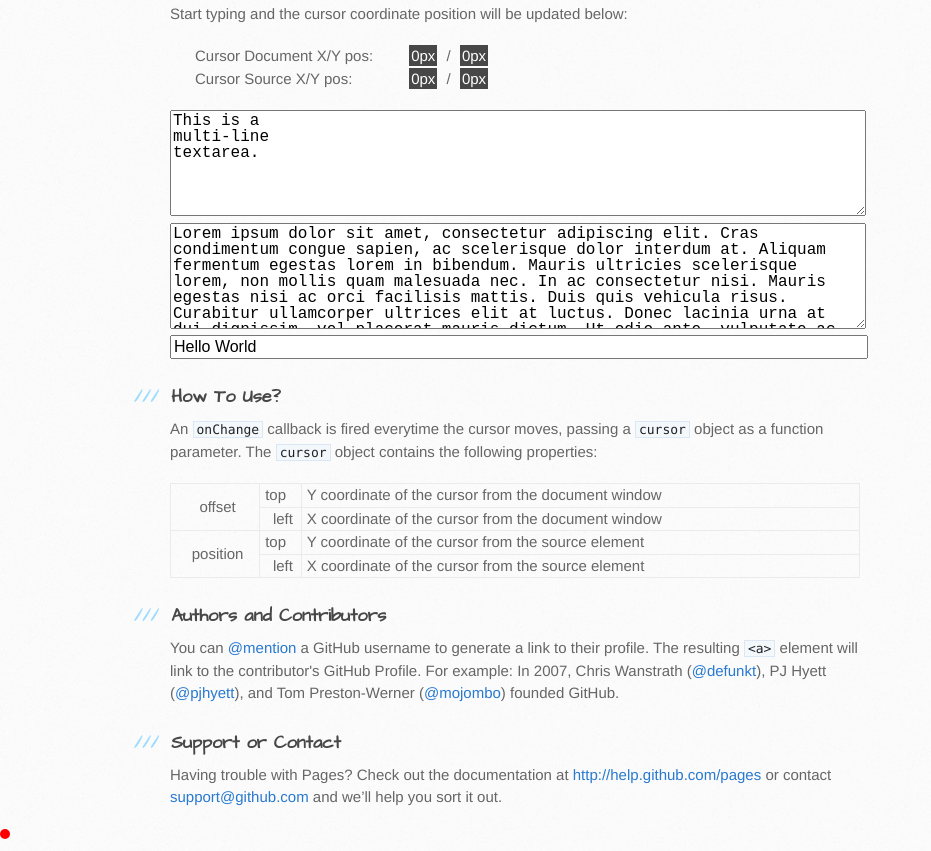
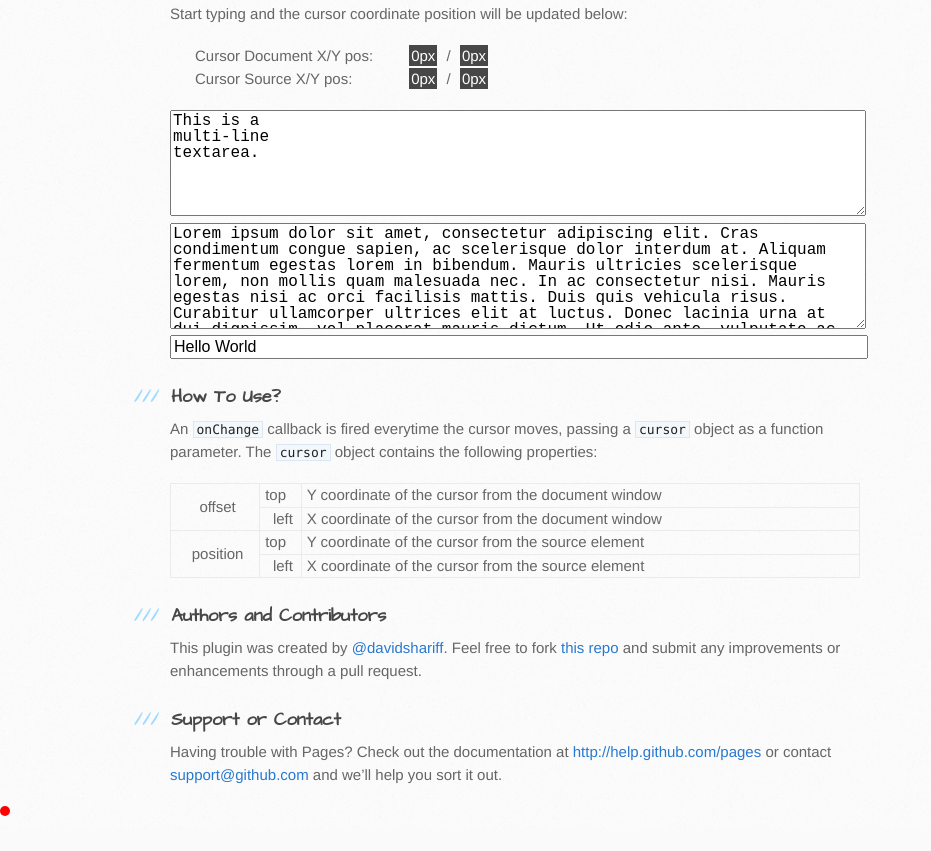
Before and after one commit to davidshariff/jcursorpos, a plain HTML site: page index.html in a window 1280 px wide. Shown: the part 845-1696 px from the top of the page, without its empty margins (0-931 px from the left). After the commit the page ends 1674 px from the top, so only its background shows below. Drawn offline with nearby package versions, Linux system fonts and the light colour scheme.

Commit message:
Update index.html

```diff
--- a/index.html
+++ b/index.html
@@ -148,7 +148,8 @@ The <code>cursor</code> object contains the following properties:
 <h3>
 <a name="authors-and-contributors" class="anchor" href="#authors-and-contributors"><span class="octicon octicon-link"></span></a>Authors and Contributors</h3>
 
-<p>You can <a href="https://github.com/blog/821" class="user-mention">@mention</a> a GitHub username to generate a link to their profile. The resulting <code>&lt;a&gt;</code> element will link to the contributor's GitHub Profile. For example: In 2007, Chris Wanstrath (<a href="https://github.com/defunkt" class="user-mention">@defunkt</a>), PJ Hyett (<a href="https://github.com/pjhyett" class="user-mention">@pjhyett</a>), and Tom Preston-Werner (<a href="https://github.com/mojombo" class="user-mention">@mojombo</a>) founded GitHub.</p>
+<p>This plugin was created by <a href="https://github.com/davidshariff" class="user-mention">@davidshariff</a>.
+Feel free to fork <a href="https://github.com/davidshariff/jcursorpos">this repo</a> and submit any improvements or enhancements through a pull request.</p>
 
 <h3>
 <a name="support-or-contact" class="anchor" href="#support-or-contact"><span class="octicon octicon-link"></span></a>Support or Contact</h3>
```
